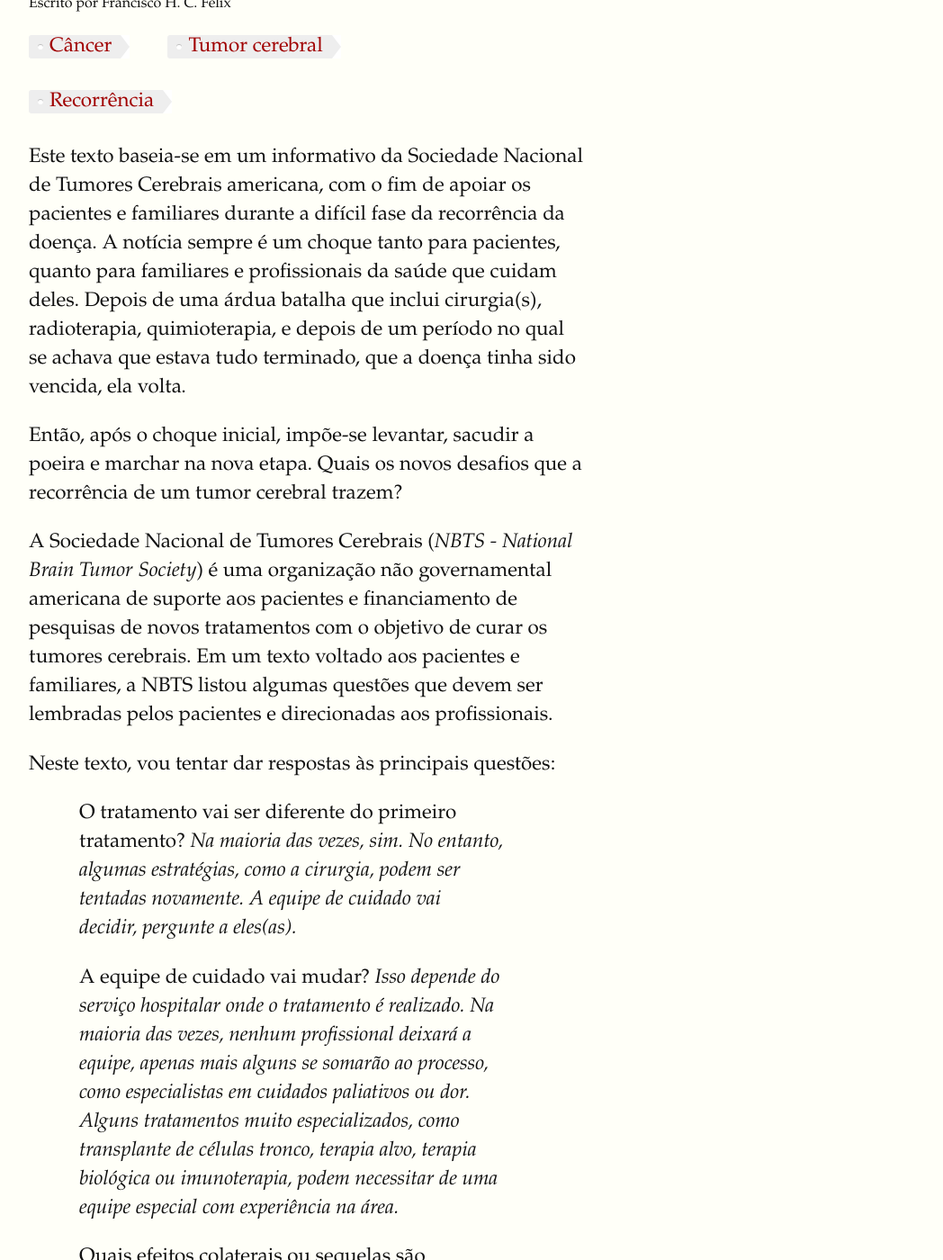
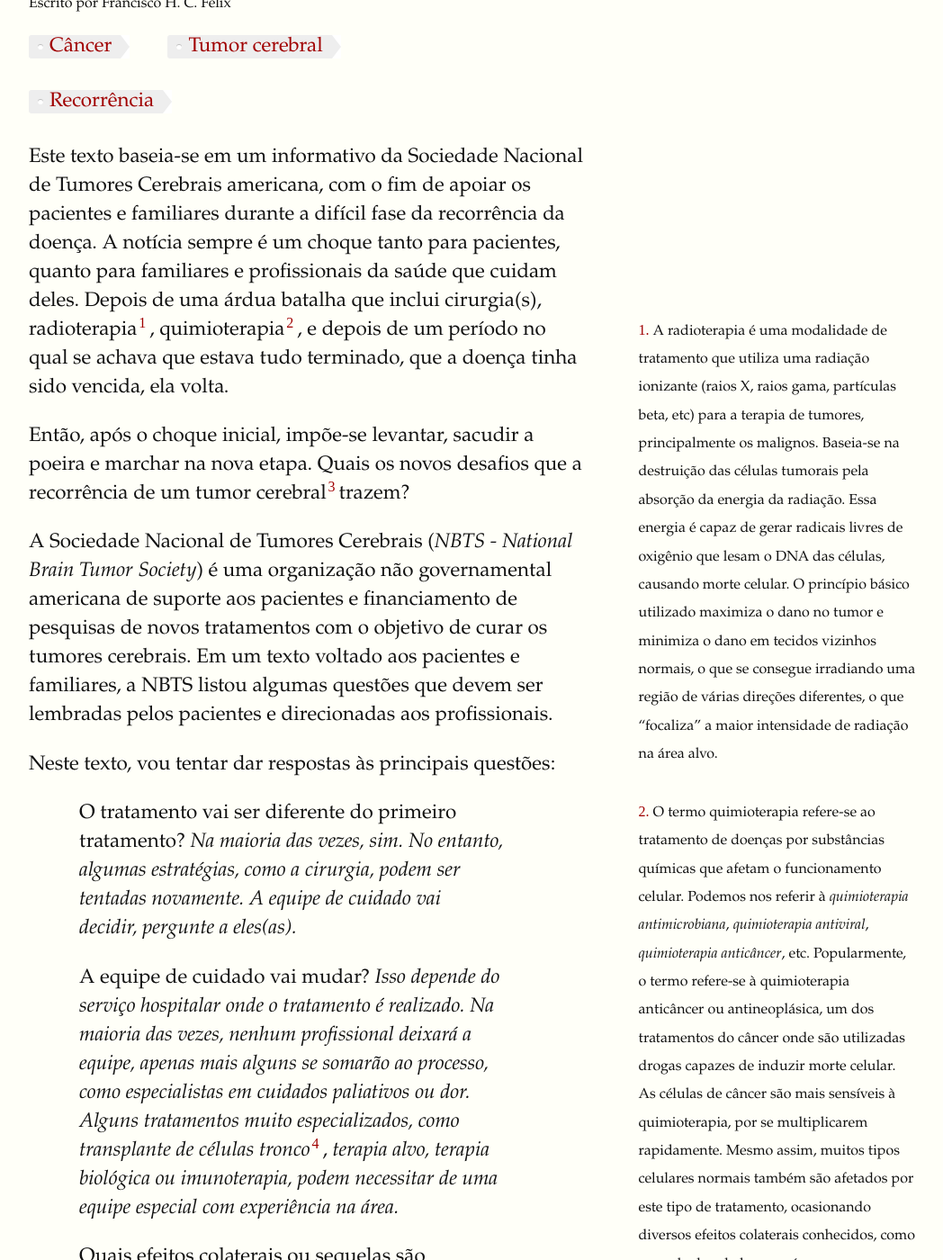
Before and after one commit to fhcflx/pharmakon, a Jekyll site: the page built from _posts/2018-07-13-O-tumor-voltou.markdown, in a window 1280 px wide and 1400 px high, scrolled down 259 px. Shown: the whole window at 90% size, without its empty margins (128-1176 px from the left). Built offline with Jekyll 4.4.1, drawn with Linux system fonts in a browser that asks for light colours; comment, search, counter and statistics services are not loaded; some of the changed text lies outside the part shown.

Commit message:
mais notas ainda

```diff
--- /dev/null
+++ b/_includes/quimio.html
@@ -0,0 +1,12 @@
+<label for="liquid" class="margin-toggle sidenote-number"></label>
+<input type="checkbox" id="liquid" class="margin-toggle"/>
+<span class="sidenote">O termo quimioterapia refere-se ao tratamento de doenças
+  por substâncias químicas que afetam o funcionamento celular. Podemos nos
+  referir à _quimioterapia antimicrobiana_, _quimioterapia antiviral_,
+  _quimioterapia anticâncer_, etc. Popularmente, o termo refere-se à quimioterapia
+  anticâncer ou antineoplásica, um dos tratamentos do câncer onde são utilizadas
+  drogas capazes de induzir morte celular. As células de câncer são mais sensíveis
+  à quimioterapia, por se multiplicarem rapidamente. Mesmo assim, muitos tipos
+  celulares normais também são afetados por este tipo de tratamento, ocasionando
+  diversos efeitos colaterais conhecidos, como a queda de cabelo e as náuseas.
+</span>
--- /dev/null
+++ b/_includes/radioterapia.html
@@ -0,0 +1,12 @@
+<label for="liquid" class="margin-toggle sidenote-number"></label>
+<input type="checkbox" id="liquid" class="margin-toggle"/>
+<span class="sidenote">A radioterapia é uma modalidade de tratamento que utiliza
+  uma radiação ionizante (raios X, raios gama, partículas beta, etc) para a terapia
+  de tumores, principalmente os malignos. Baseia-se na destruição das células
+  tumorais pela absorção da energia da radiação. Essa energia é capaz de gerar
+  radicais livres de oxigênio que lesam o DNA das células, causando morte celular.
+  O princípio básico utilizado maximiza o dano no tumor e minimiza o dano em
+  tecidos vizinhos normais, o que se consegue irradiando uma região de várias
+  direções diferentes, o que "focaliza" a maior intensidade de radiação na área
+  alvo.
+</span>
--- /dev/null
+++ b/_includes/tmo.html
@@ -0,0 +1,12 @@
+<label for="liquid" class="margin-toggle sidenote-number"></label>
+<input type="checkbox" id="liquid" class="margin-toggle"/>
+<span class="sidenote">Transplante de células tronco: mais conhecido como
+  _transplante de medula óssea_. É um tratamento anticâncer onde o paciente
+  recebe uma dose muito alta de quimioterapia antineoplásica, a qual é capaz
+  de destruir completamente a medula óssea do paciente (junto com as células
+  cancerosas, espera-se). A medula óssea é, então, reconstituída com células
+  retiradas do próprio paciente (transplante autólogo) ou de um doador compatível
+  (transplante heterólogo ou alogênico). O procedimento é de risco e utilizado
+  no tratamento de câncer refratário a tratamentos convencionais. Nem todo tipo
+  de câncer pode ser curado com transplante de células tronco.
+</span>
--- /dev/null
+++ b/_includes/tumorsnc.html
@@ -0,0 +1,7 @@
+<label for="liquid" class="margin-toggle sidenote-number"></label>
+<input type="checkbox" id="liquid" class="margin-toggle"/>
+<span class="sidenote">Tumor cerebral: neoplasia (crescimento celular anormal e
+  não controlado) ocorrendo em tecidos do cérebro. Pode ser benigno ou maligno
+  (câncer). Pode ser primário (surge de células do próprio cérebro) ou secundário
+  (metástases).
+</span>
--- a/_posts/2018-07-13-O-tumor-voltou.markdown
+++ b/_posts/2018-07-13-O-tumor-voltou.markdown
@@ -10,16 +10,16 @@ author: ffelix
 ---
 Este texto baseia-se em um informativo da Sociedade Nacional de Tumores Cerebrais americana, com o fim de apoiar os pacientes e familiares durante a difícil fase da recorrência da doença.
 <!--more-->
-A notícia sempre é um choque tanto para pacientes, quanto para familiares e profissionais da saúde que cuidam deles. Depois de uma árdua batalha que inclui cirurgia(s), radioterapia, quimioterapia, e depois de um período no qual se achava que estava tudo terminado, que a doença tinha sido vencida, ela volta.
+A notícia sempre é um choque tanto para pacientes, quanto para familiares e profissionais da saúde que cuidam deles. Depois de uma árdua batalha que inclui cirurgia(s), radioterapia{% include radioterapia.html %}, quimioterapia{% include quimio.html %}, e depois de um período no qual se achava que estava tudo terminado, que a doença tinha sido vencida, ela volta.
 
-Então, após o choque inicial, impõe-se levantar, sacudir a poeira e marchar na nova etapa. Quais os novos desafios que a recorrência de um tumor cerebral trazem?
+Então, após o choque inicial, impõe-se levantar, sacudir a poeira e marchar na nova etapa. Quais os novos desafios que a recorrência de um tumor cerebral{% include tumorsnc.html %} trazem?
 
 A Sociedade Nacional de Tumores Cerebrais (_NBTS - National Brain Tumor Society_) é uma organização não governamental americana de suporte aos pacientes e financiamento de pesquisas de novos tratamentos com o objetivo de curar os tumores cerebrais. Em um texto voltado aos pacientes e familiares, a NBTS listou algumas questões que devem ser lembradas pelos pacientes e direcionadas aos profissionais.
 
 Neste texto, vou tentar dar respostas às principais questões:
 
 - O tratamento vai ser diferente do primeiro tratamento? _Na maioria das vezes, sim. No entanto, algumas estratégias, como a cirurgia, podem ser tentadas novamente. A equipe de cuidado vai decidir, pergunte a eles(as)._
-- A equipe de cuidado vai mudar? _Isso depende do serviço hospitalar onde o tratamento é realizado. Na maioria das vezes, nenhum profissional deixará a equipe, apenas mais alguns se somarão ao processo, como especialistas em cuidados paliativos ou dor. Alguns tratamentos muito especializados, como transplante de células tronco, terapia alvo, terapia biológica ou imunoterapia, podem necessitar de uma equipe especial com experiência na área._
+- A equipe de cuidado vai mudar? _Isso depende do serviço hospitalar onde o tratamento é realizado. Na maioria das vezes, nenhum profissional deixará a equipe, apenas mais alguns se somarão ao processo, como especialistas em cuidados paliativos ou dor. Alguns tratamentos muito especializados, como transplante de células tronco_{% include tmo.html %}, _terapia alvo, terapia biológica ou imunoterapia, podem necessitar de uma equipe especial com experiência na área._
 - Quais efeitos colaterais ou sequelas são esperados? Posso minimizá-los? _Infelizmente, é muito difícil que um segundo tratamento (além da própria doença) não deixem alguma sequela a mais. Sempre existem estratégias para minimizar seu impacto. Isso deve ser discutido com a equipe de cuidado._
 - Devo parar ou continuar com a reabilitação? Posso iniciar se não o fiz ainda? _O processo de reabilitação pode iniciar ainda durante o tratamento. Fisioterapia, fonoterapia, terapia ocupacional, etc, podem precisar ser suspensas em alguns momentos, mas podem e devem progredir durante a terapia. No entanto, alguns tipos de reabilitação podem precisar esperar o fim de algumas modalidades de tratamento._
 
--- a/_posts/2018-07-14-o-tratamento-de-hemangiomas-no-passado-e-no-presente.markdown
+++ b/_posts/2018-07-14-o-tratamento-de-hemangiomas-no-passado-e-no-presente.markdown
@@ -34,9 +34,9 @@ A quem procurar quando uma criança tem um hemangioma? _Não existe uma especial
 
 _Essa imagem parcial, retirada de capítulo do livro do dr. Mulliken, mostra uma jovem que desenvolveu um grande hemangioma infantil na face. O seguimento, **ABSOLUTAMENTE SEM NENHUM TRATAMENTO**, é testemunho de que a regressão espontânea dos hemangiomas, que pode demorar vários anos, muitas vezes não deixa nenhuma marca posterior._
 
-Assim, na dúvida, informe-se com médicos ou outros pacientes quem é o médico que tem mais experiência com o tratamento de hemangiomas, independente da especialidade. Qual o papel da cirurgia no tratamento dos hemangiomas? Mesmo antigamente, como se viu, esse papel era limitado. É comum que pais ansiosos fantasiem que “basta retirar o hemangioma e meu filho(a) ficará normal”! Mas é uma ilusão: na maioria dos casos de hemangiomas complicados, a cirurgi é excessivamente mutiladora e deixará grandes cicatrizes para o resto da vida. Nos casos simples, basta aguardar que a lesão desaparece sozinha. É importante, no entanto, que um diagnóstico bem feito seja realizado, pois outras anomalias vasculares não vão involuir espontaneamente. Em alguns casos selecionados e bem indicados, a cirurgia pode sim ser positiva e ajudar.
+Assim, na dúvida, informe-se com médicos ou outros pacientes quem é o médico que tem mais experiência com o tratamento de hemangiomas, independente da especialidade. Qual o papel da cirurgia no tratamento dos hemangiomas? Mesmo antigamente, como se viu, esse papel era limitado. É comum que pais ansiosos fantasiem que “basta retirar o hemangioma e meu filho(a) ficará normal”! Mas é uma ilusão: na maioria dos casos de hemangiomas complicados, a cirurgia é excessivamente mutiladora e deixará grandes cicatrizes para o resto da vida. Nos casos simples, basta aguardar que a lesão desaparece sozinha. É importante, no entanto, que um diagnóstico bem feito seja realizado, pois outras anomalias vasculares não vão involuir espontaneamente. Em alguns casos selecionados e bem indicados, a cirurgia pode sim ser positiva e ajudar.
 
-Na maioria dos casos complicados já temos, desde a publicação do trabalho seminal da Dra. Leauté-Labréze, um tratamento eficaz. O propranolol foi o primeiro betabloqueador usado com sucesso para o tratamento de hemangiomas. Ele age “apressando” a involução natural dos hemangiomas. Ao invés de levarem vários anos, precisam de 6-12 meses para desaparecer. Ao final do tratamento, assim como na evolução natural da dornça, pode sobrar uma cicatriz, pois as células dos hemangiomas não simplesmente desaparecem, elas se “transformam” em células gordurosas, como demonstrado pelo trabalho premiado da Dra. Itinteang. Essa mesma pesquisadora mostrou evidências de que as células de origem dos hemangiomas infantis são oriundas da placenta, o que explicaria porque basicamente os hemangiomas somente acontecem em
+Na maioria dos casos complicados já temos, desde a publicação do trabalho seminal da Dra. Leauté-Labréze{% include labreze.html %}, um tratamento eficaz. O propranolol foi o primeiro betabloqueador usado com sucesso para o tratamento de hemangiomas. Ele age “apressando” a involução natural dos hemangiomas. Ao invés de levarem vários anos, precisam de 6-12 meses para desaparecer. Ao final do tratamento, assim como na evolução natural da doença, pode sobrar uma cicatriz, pois as células dos hemangiomas não simplesmente desaparecem, elas se “transformam” em células gordurosas, como demonstrado pelo trabalho premiado da Dra. Itinteang. Essa mesma pesquisadora mostrou evidências de que as células de origem dos hemangiomas infantis são oriundas da placenta, o que explicaria porque basicamente os hemangiomas somente acontecem em
 bebês e porque problemas na gravidez aumentam a chance deles surgirem (como trabalho de parto prematuro).
 
 Hoje em dia, novos tratamentos derivados do propranolol continuam sendo desenvolvidos, inclusive um tratamento tópico, para passar na pele sobre a lesão, e o propranolol não é mais a droga mais usada do grupo dos beta-bloqueadores. O atenolol mostrou igual eficácia ensegurança superior. Mas isso e muito mais fica para a próxima postagem!
```
Also changed, not shown: _includes/labreze.html (added, +18 -0 lines).
